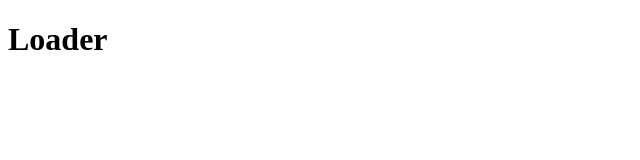
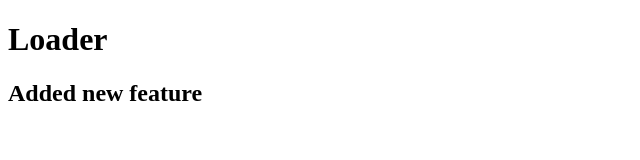
Before and after one commit to Tenzin-la/hoveranim, a plain HTML site: page index.html in a window 1280 px wide. Shown: the whole page, without its empty margins (0-640 px from the left). Drawn offline with Linux system fonts and the light colour scheme.

Commit message:
added a feature

```diff
--- a/index.html
+++ b/index.html
@@ -7,5 +7,6 @@
 </head>
 <body>
     <h1>Loader</h1>
+    <h2>Added new feature</h2>
 </body>
 </html>
```
